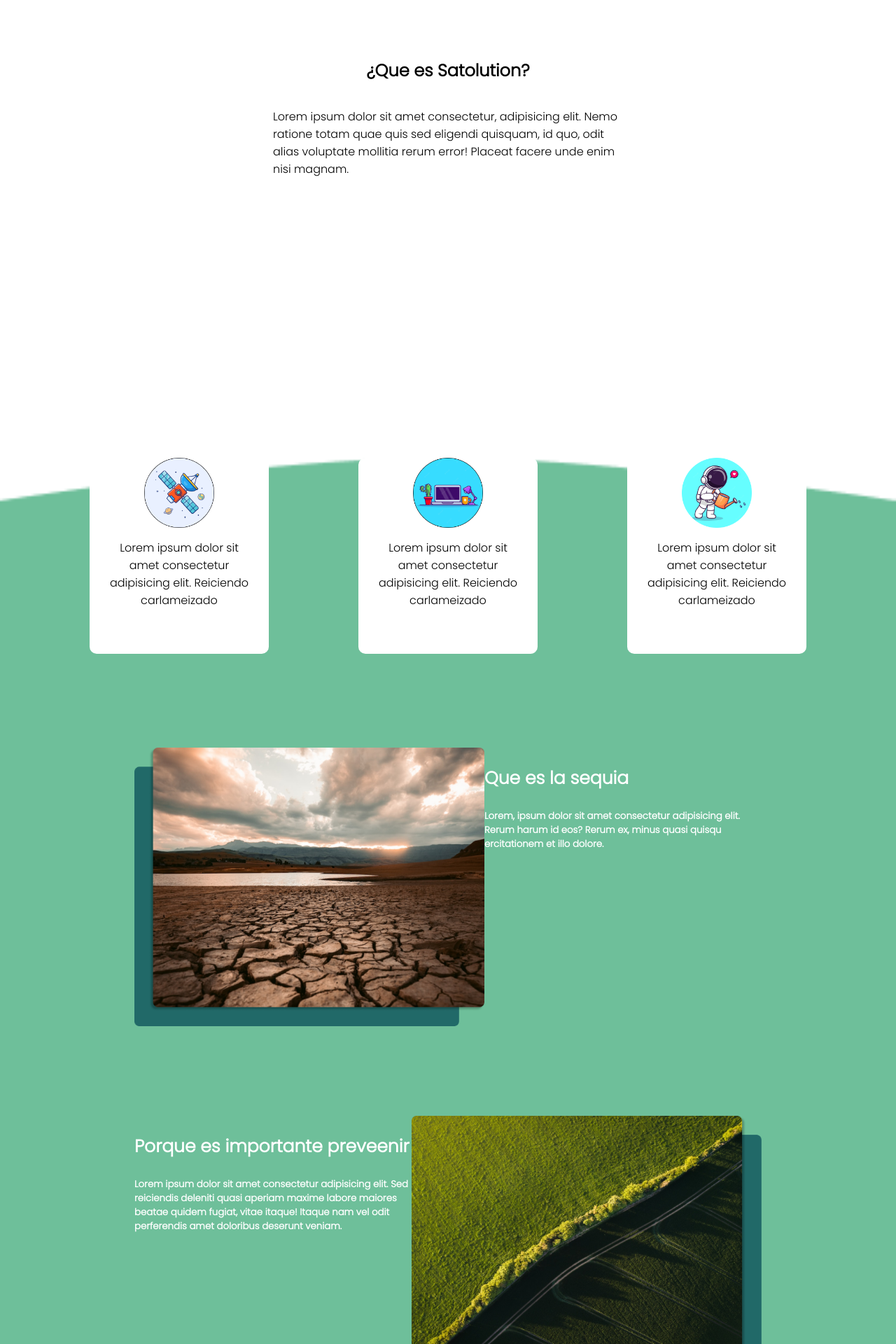
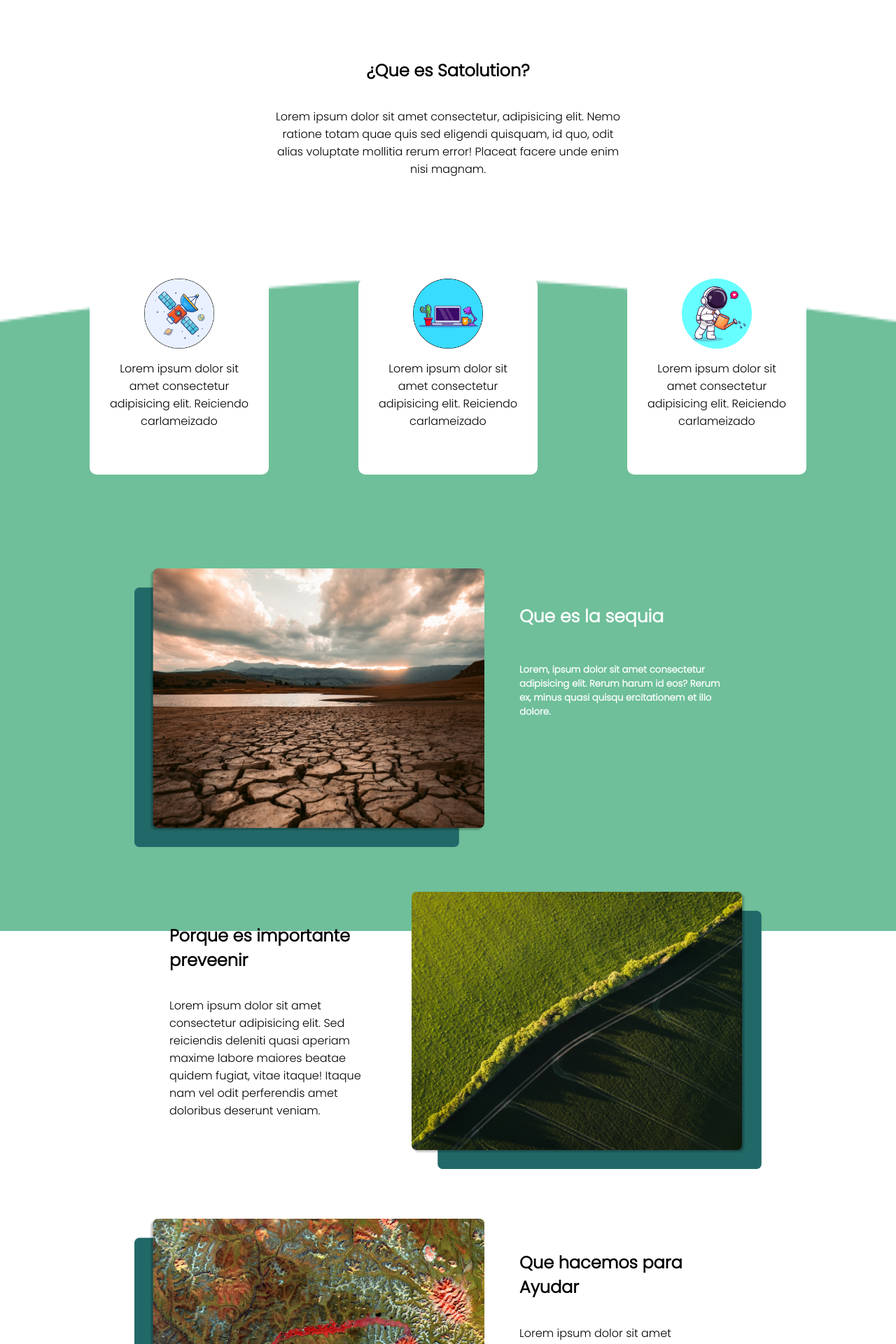
Before and after one commit to FrancoSandri/Proyecto, a PHP site: page / in a window 1280 px wide. Shown: the part 961-2881 px from the top of the page at 70% size. Run offline with PHP 8.4, Linux system fonts and the light colour scheme; some libraries are stand-ins or nearby versions.

Commit message:
feat (Home) desktop style

```diff
--- a/Front-End/Style/HomeStyle.css
+++ b/Front-End/Style/HomeStyle.css
@@ -152,25 +152,27 @@ h3 /*White Titles*/
 }
 button /*Button design*/
 {
-  background-color: #389389;
+  background-color: #216968;
   color: #fff;
 
   width: 150px;
   height: 50px;
 
   border: 0;
+  border-radius: 10px;
 
   font-weight: 800;
 }
 /*Textbox Prefab Mobile*/
+
+.Text-box p, .Text-box h5, .Text-box h3, .Text-box h2
+{
+  max-width: 500px;
+}
 .Text-box
 {
   text-align: left;
-  padding: 5% 15%;
-}
-.Text-box p, .Text-box h5, .Text-box h3
-{
-  max-width: 500px;
+  padding: 0 15%;
 }
 .Text-box img
 {
@@ -199,12 +201,12 @@ button /*Button design*/
 
 .BackGround-titles
 {
-  padding-top: 25%;
+  padding-top: 15%;
 }
 
 .BackGround-titles h5
 {
-
+  max-width: 500px;
   font-size: 15px;
   font-weight: 550;
 }
@@ -216,6 +218,7 @@ button /*Button design*/
   display: flex;
   flex-direction: column;
   align-items: center;
+  text-align: center;
 
   padding: 5% 10%;
   padding-bottom: 30%;
@@ -268,6 +271,16 @@ button /*Button design*/
 #Aqua
 {
   background-color: #6EBF9A;
+  flex-direction: row-reverse;
+}
+#Aqua1
+{
+  background-image: url(../Fotos/Home-Separador.png);
+  background-repeat: repeat-x;
+}
+#Aqua1 .Text-box
+{
+  margin-top: 100px;
 }
 /*Preevenir Mobile*/
 #Prevenir{
@@ -312,7 +325,7 @@ button /*Button design*/
   {
     padding-top: 5%;
     display: flex;
-    justify-content: space-between;
+    flex-direction: row;
   }
   .Text-box img
   {
@@ -320,7 +333,13 @@ button /*Button design*/
   }
   .Text-titles
   {
+    display: flex;
     flex-direction: column;
+    margin: 25px 50px;
+  }
+  .Que-es
+  {
+    padding-bottom: 10%;
   }
   #secondarybox
   {
--- a/Front-End/index.html
+++ b/Front-End/index.html
@@ -64,16 +64,16 @@
             </div>
         </div>
         <div class="Text-box" id="Aqua">
-            <img src="Fotos/Home-QueEsLaSequia.png">
             <div class="Text-titles">
                 <h3>Que es la sequia</h3>
                 <h5>Lorem, ipsum dolor sit amet consectetur adipisicing elit. Rerum harum id eos? Rerum ex, minus quasi quisqu ercitationem et illo dolore.</h5>
             </div>
+            <img src="Fotos/Home-QueEsLaSequia.png">
         </div>
-        <div class="Text-box" id="Aqua">
+        <div class="Text-box" id="Aqua1">
             <div class="Text-titles">
-                <h3>Porque es importante preveenir</h3>
-                <h5>Lorem ipsum dolor sit amet consectetur adipisicing elit. Sed reiciendis deleniti quasi aperiam maxime labore maiores beatae quidem fugiat, vitae itaque! Itaque nam vel odit perferendis amet doloribus deserunt veniam.</h5>
+                <h2>Porque es importante preveenir</h2>
+                <p>Lorem ipsum dolor sit amet consectetur adipisicing elit. Sed reiciendis deleniti quasi aperiam maxime labore maiores beatae quidem fugiat, vitae itaque! Itaque nam vel odit perferendis amet doloribus deserunt veniam.</p>
             </div>
             <div class="prevenir-img">
                 <img src="Fotos/Home-Preevenitr.png">
@@ -94,8 +94,10 @@
             </div>
         </div>
         <div class="Text-box">
+            <div class="Text-titles">
             <h2>¿Que esperamos conseguir?</h2>
             <p>Lorem ipsum dolor sit amet consectetur adipisicing elit. Aut, non magnam. Fugiat nihil, mollitia, eius vitae tenetur modi quo iste quis voluptatem nostrum libero perferendis nam ab possimus qui fuga.</p>
+            </div>
             <img src="Fotos/Home-QueEsperamos.png">
         </div>
         <div class="Empeza-ya">
@@ -106,9 +108,11 @@
             </form>
         </div>
         <div class="Text-box">
+            <div class="Text-titles">
             <h2>Contactanos</h2>
             <p>Lorem ipsum dolor sit amet consectetur adipisicing elit. Impedit repudiandae non dolorum quae ex soluta, pariatur tempora minima sequi veritatis, debitis dolor enim atque tempore veniam voluptatibus officia voluptatum quo.</p>
-            <img src="Fotos/Home-Contactanos.png"
+            </div>
+            <img src="Fotos/Home-Contactanos.png">
         </div>
     </div>
 <body>
```
